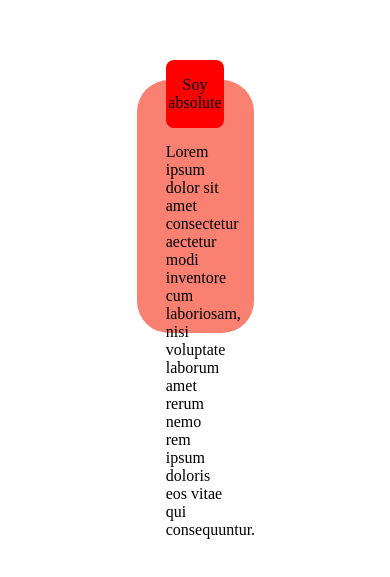
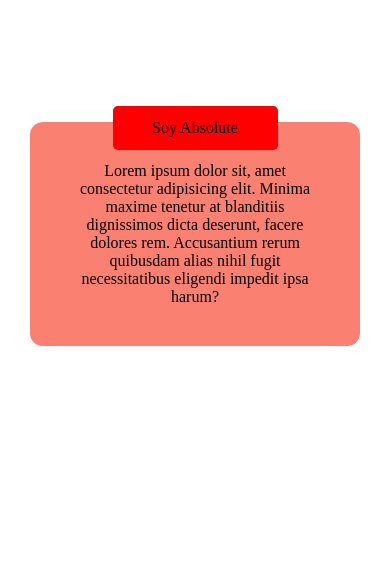
Before and after one commit to mrivdaniel/position_layout, a plain HTML site: page index.html in a window 390 px wide. Shown: the part 131-708 px from the top of the page. Drawn offline with Linux system fonts and the light colour scheme.

Commit message:
layout position whithout flexbox, responsive

```diff
--- a/css/style.css
+++ b/css/style.css
@@ -1,40 +1,53 @@
-/* seteo de las condiciones iniciales, asi evitamos problemas por detalles tecnicos de dimensionamiento */
 * {
     box-sizing: border-box;
     margin: 0;
     padding: 0;
 }
 
-/* si no defino una altura de forma explicita al body no puedo ocupar el 50% en una caja sin contenido, la altura del body antes de definirla era cero. */
 body {
-    height: 100vh;
+    min-height: 100vh;
 }
 
 .container {
     background-color: salmon;
-    width: 30%;
-    height: 30%;
-    margin: 0 auto;
+    width: auto;
+    max-width: 330px;
     position: relative;
-    top: 25%; /* con esto dejo ajustado de forma vertical justo en el centro*/
-    border-radius: 2rem;
-}
-
-.container__center {
-    width: 50%;
-    height: 50%;
-    position: absolute;
-    top: 25%;
-    left: 25%;
+    top: 30vh;
+    padding: 2.5rem;
+    border-radius: .8rem;
+    margin-right: 1rem;
+    margin-left: 1rem;
 }
 
 .container__top {
     background-color: red;
+    text-align: center;
+    position: absolute;
+    top: -1rem;
     width: 50%;
-    position: absolute;
+    min-width: 50%;
     left: 25%;
+    border-radius: .3rem;
+    padding: .8rem;
+}
+
+.container__center {
+    /* background-color: crimson; */
     text-align: center;
-    padding: 1rem 0;
-    border-radius: .5rem;
-    top: -20px;
+    max-width: 350px;
 }
+
+
+@media (min-width: 376px) {
+    .container {
+        width: 376px;
+        margin: 0 auto;
+    }
+}
+
+@media (min-width: 686px) {
+    .container {
+        width: 686px;
+    }
+}
--- a/index.html
+++ b/index.html
@@ -7,13 +7,13 @@
     <meta name="viewport" content="width=device-width,initial-scale=1.0">
     <link rel="stylesheet" href="/css/style.css">
     <title>
-        position layout
+        Position layout
     </title>
 </head>
 <body>
     <section class="container">
-        <p class="container__top">Soy absolute</p>
-        <p class="container__center">Lorem ipsum dolor sit amet consectetur aectetur modi inventore cum laboriosam, nisi voluptate laborum amet rerum nemo rem ipsum doloris eos vitae qui consequuntur.</p>
+        <p class="container__top">Soy Absolute</p>
+        <p class="container__center">Lorem ipsum dolor sit, amet consectetur adipisicing elit. Minima maxime tenetur at blanditiis dignissimos dicta deserunt, facere dolores rem. Accusantium rerum quibusdam alias nihil fugit necessitatibus eligendi impedit ipsa harum?</p>
     </section>
 
 </body>
```
